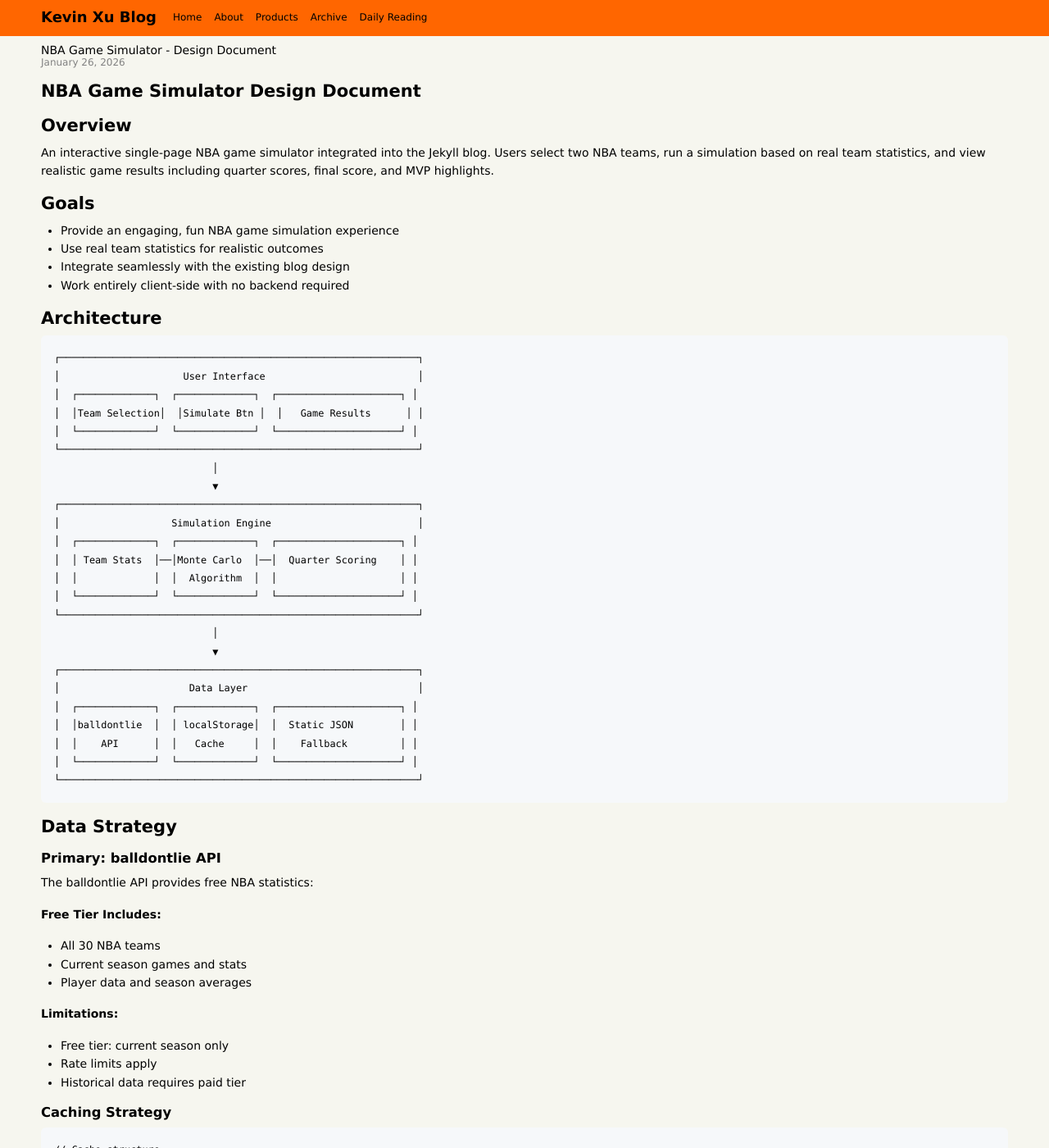
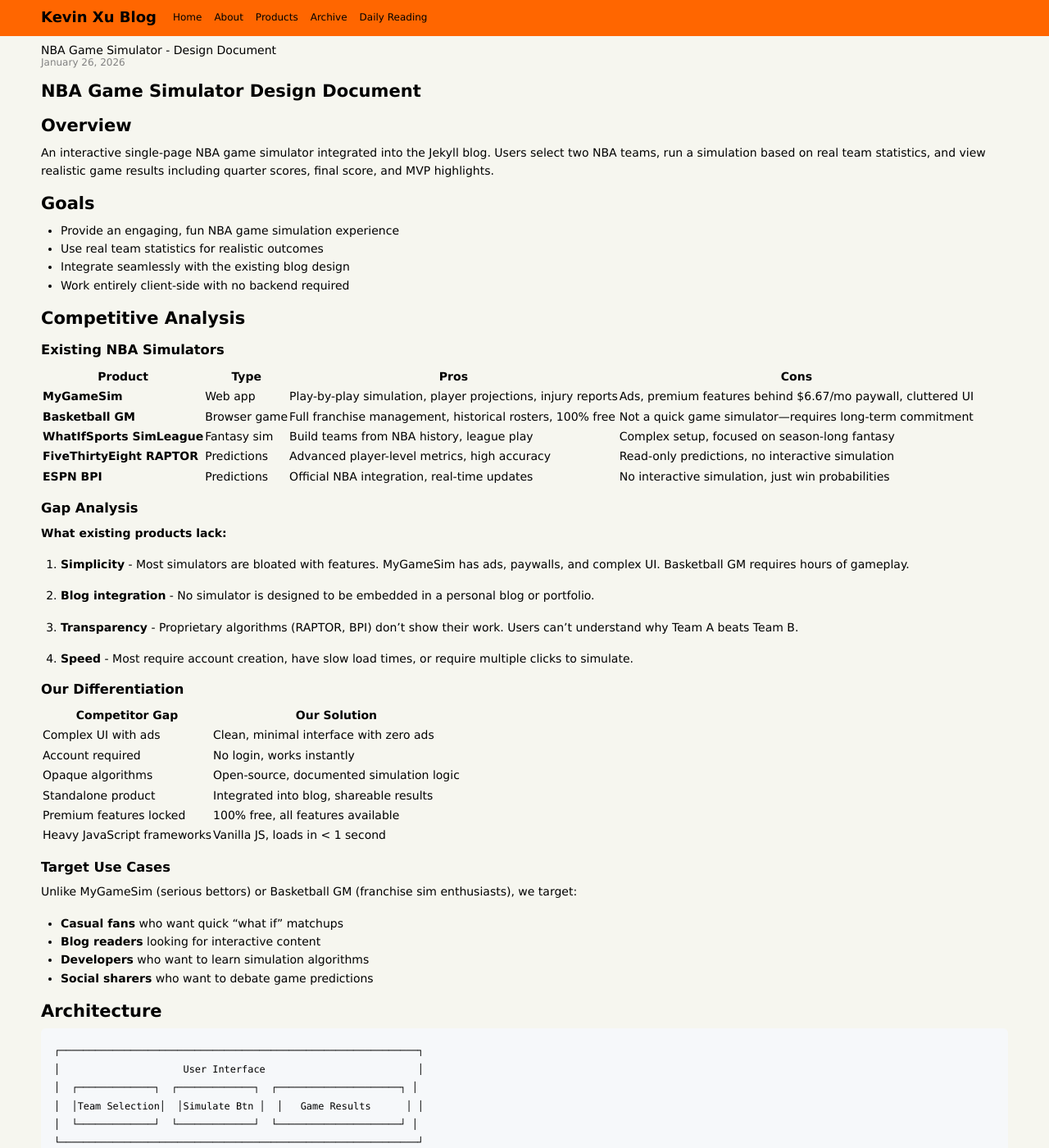
Before and after one commit to JKevinXu/github-blog, a Jekyll site: the page built from _posts/2026-01-26-nba-game-simulator-design.md, in a window 1280 px wide and 1400 px high. Shown: the whole window at 82% size. Built offline with Jekyll 4.4.1, drawn with Linux system fonts in a browser that asks for light colours.

Commit message:
Add competitive and gap analysis sections to NBA Game Simulator design document, highlighting existing products, their limitations, and our unique solutions for a more user-friendly experience.

```diff
--- a/_posts/2026-01-26-nba-game-simulator-design.md
+++ b/_posts/2026-01-26-nba-game-simulator-design.md
@@ -17,6 +17,50 @@
 - Use real team statistics for realistic outcomes
 - Integrate seamlessly with the existing blog design
 - Work entirely client-side with no backend required
+
+## Competitive Analysis
+
+### Existing NBA Simulators
+
+| Product | Type | Pros | Cons |
+|---------|------|------|------|
+| **[MyGameSim](https://mygamesim.com)** | Web app | Play-by-play simulation, player projections, injury reports | Ads, premium features behind $6.67/mo paywall, cluttered UI |
+| **[Basketball GM](https://basketball-gm.com)** | Browser game | Full franchise management, historical rosters, 100% free | Not a quick game simulator—requires long-term commitment |
+| **[WhatIfSports SimLeague](https://whatifsports.com/nba-l/)** | Fantasy sim | Build teams from NBA history, league play | Complex setup, focused on season-long fantasy |
+| **[FiveThirtyEight RAPTOR](https://fivethirtyeight.com)** | Predictions | Advanced player-level metrics, high accuracy | Read-only predictions, no interactive simulation |
+| **[ESPN BPI](https://espn.com/nba)** | Predictions | Official NBA integration, real-time updates | No interactive simulation, just win probabilities |
+
+### Gap Analysis
+
+**What existing products lack:**
+
+1. **Simplicity** - Most simulators are bloated with features. MyGameSim has ads, paywalls, and complex UI. Basketball GM requires hours of gameplay.
+
+2. **Blog integration** - No simulator is designed to be embedded in a personal blog or portfolio.
+
+3. **Transparency** - Proprietary algorithms (RAPTOR, BPI) don't show their work. Users can't understand why Team A beats Team B.
+
+4. **Speed** - Most require account creation, have slow load times, or require multiple clicks to simulate.
+
+### Our Differentiation
+
+| Competitor Gap | Our Solution |
+|----------------|--------------|
+| Complex UI with ads | Clean, minimal interface with zero ads |
+| Account required | No login, works instantly |
+| Opaque algorithms | Open-source, documented simulation logic |
+| Standalone product | Integrated into blog, shareable results |
+| Premium features locked | 100% free, all features available |
+| Heavy JavaScript frameworks | Vanilla JS, loads in < 1 second |
+
+### Target Use Cases
+
+Unlike MyGameSim (serious bettors) or Basketball GM (franchise sim enthusiasts), we target:
+
+- **Casual fans** who want quick "what if" matchups
+- **Blog readers** looking for interactive content
+- **Developers** who want to learn simulation algorithms
+- **Social sharers** who want to debate game predictions
 
 ## Architecture
 
```
